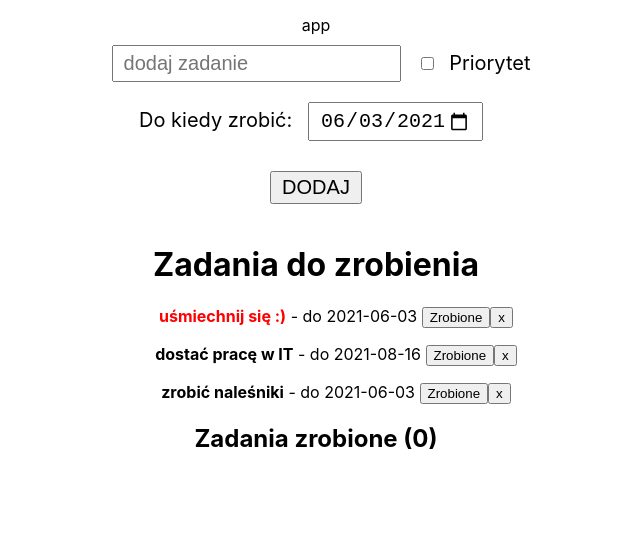
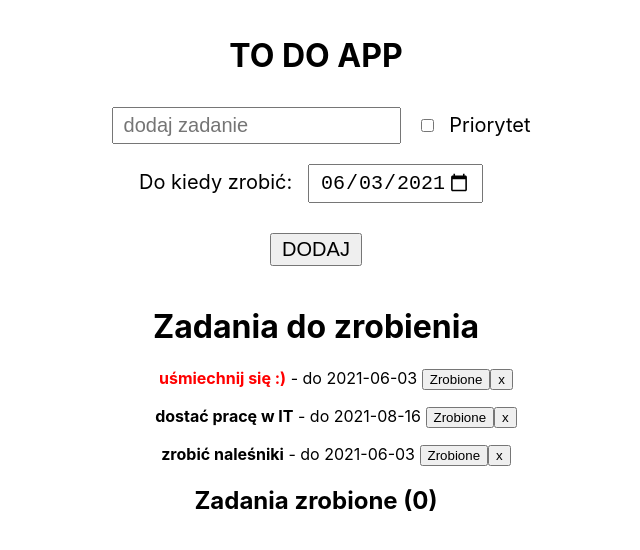
Before and after one commit to agapoli89/to-do-list, a React (Create React App) app: page / in a window 1280 px wide. Shown: the top 550 px of the page, without its empty margins (324-964 px from the left). Built offline with nearby package versions, Linux system fonts and the light colour scheme.

Commit message:
Style title of the App

```diff
--- a/src/components/App.js
+++ b/src/components/App.js
@@ -61,7 +61,7 @@ class App extends Component {
   render() {
     return (
       <div className="App">
-        app
+        <h1>TO DO APP</h1>
         <AddTask />
         <TaskList tasks={this.state.tasks} delete={this.deleteTask} change={this.changeTaskStatus}/>
       </div>
```
